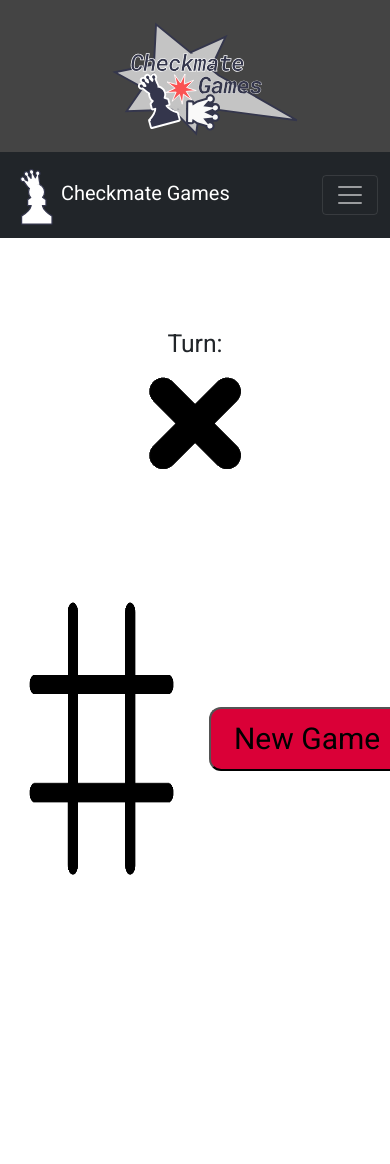
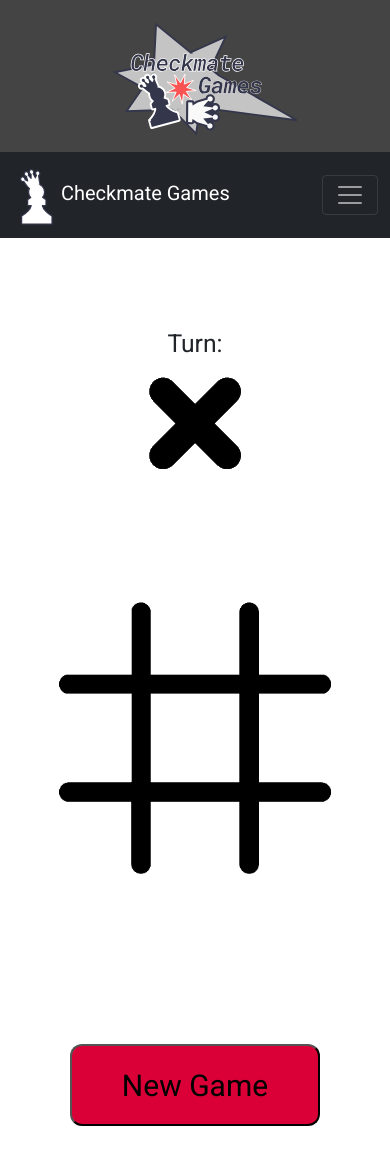
Before and after one commit to AndrewChai878/WebDevFinal, a Vue app: page /tictactoe in a window 390 px wide. Shown: the top 1164 px of the page. Before the commit the page ends 908 px from the top, so only its background shows below. Built offline with nearby package versions, Linux system fonts and the light colour scheme; no server answers.

Commit message:
Fixed Tic Tac Toe mobile alignment

```diff
--- a/src/components/TicTacToeBoard.vue
+++ b/src/components/TicTacToeBoard.vue
@@ -189,13 +189,14 @@ td{
 
 /* Responsive layout*/
 @media screen and (max-width: 800px) {
+    .tttBoard{
+        display: block;
+    }
+
     table{
         background-image: url(../assets/tictactoe/board.png);
         width: 40vh;
         height: 40vh;
-        border-collapse: collapse;
-        margin: auto;
-        padding: auto;
     }
 
     table img {
```
